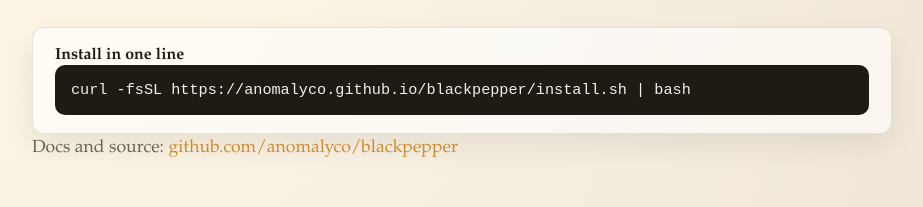
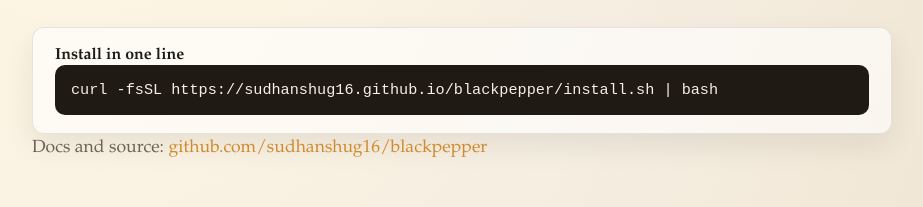
Before and after one commit to sudhanshug16/blackpepper, a plain HTML site: page docs/index.html in a window 1280 px wide. Shown: the part 210-417 px from the top of the page, without its empty margins (178-1101 px from the left). Drawn offline with Linux system fonts and the light colour scheme.

Commit message:
Update installation URLs and repository to sudhanshug16 version.
Lol I was solving opencode issues and it assumed this project is part of
anomalyco!

```diff
--- a/docs/index.html
+++ b/docs/index.html
@@ -66,10 +66,10 @@
       </p>
       <div class="cta">
         <strong>Install in one line</strong>
-        <code>curl -fsSL https://anomalyco.github.io/blackpepper/install.sh | bash</code>
+        <code>curl -fsSL https://sudhanshug16.github.io/blackpepper/install.sh | bash</code>
       </div>
       <p>
-        Docs and source: <a href="https://github.com/anomalyco/blackpepper">github.com/anomalyco/blackpepper</a>
+        Docs and source: <a href="https://github.com/sudhanshug16/blackpepper">github.com/sudhanshug16/blackpepper</a>
       </p>
     </main>
   </body>
```
Also changed, not shown: 1 other file.
